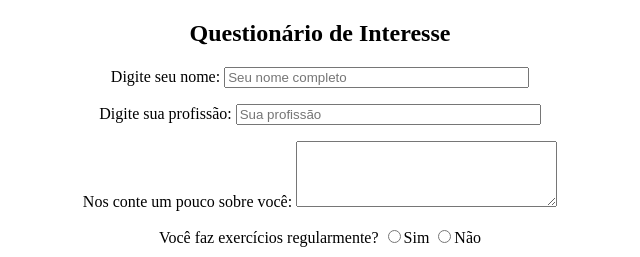
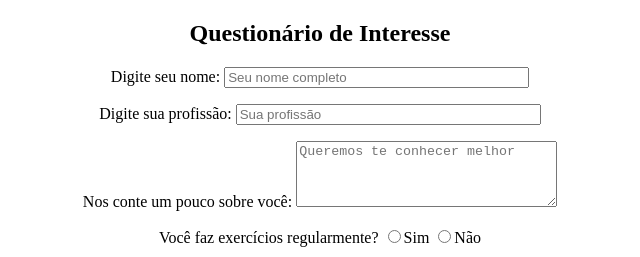
Before and after one commit to pollyanamasiero/pesquisa-interesse, a plain HTML site: page aula 2/index.html in a window 1280 px wide. Shown: the top 257 px of the page, without its empty margins (320-960 px from the left). Drawn offline with Linux system fonts and the light colour scheme.

```diff
--- a/aula 2/index.html
+++ b/aula 2/index.html
@@ -15,7 +15,7 @@
             <p>Digite sua profissão:
             <input type="text" name="userJob" size="35" maxlength="40" placeholder="Sua profissão"></p>
             <p>Nos conte um pouco sobre você:
-            <textarea name="userComment" id="" cols="30" rows="4"></textarea></p>
+            <textarea name="userComment" id="" cols="30" rows="4" placeholder="Queremos te conhecer melhor"></textarea></p>
             <p>Você faz exercícios regularmente?
             <input type="radio" name="exercise" value="1">Sim
             <input type="radio" name="exercise" value="2">Não </p>
```
